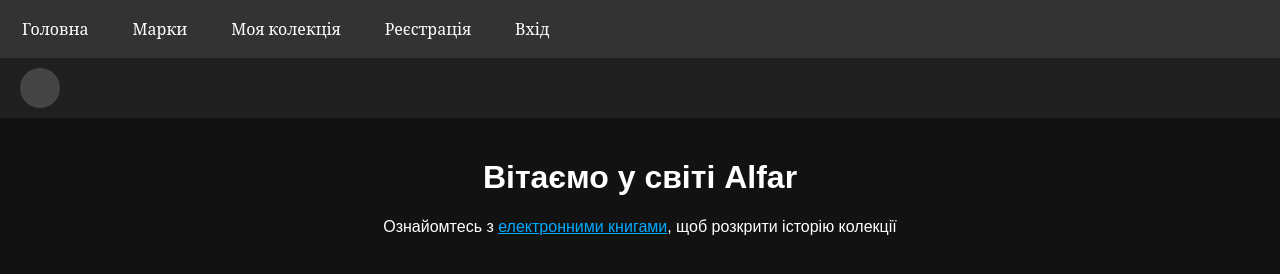
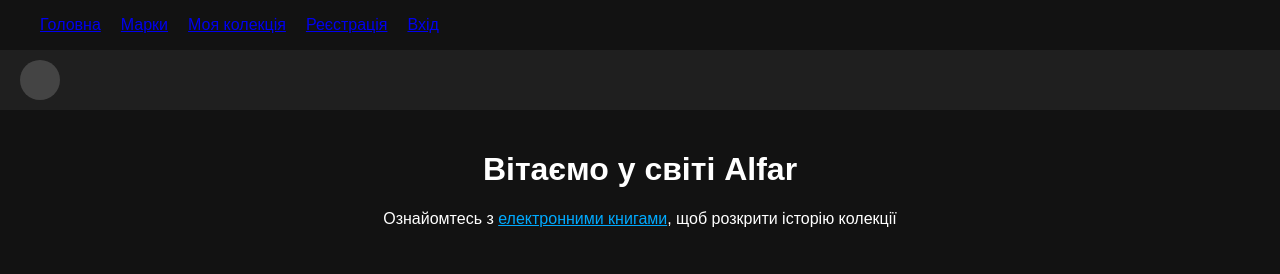
Before and after one commit to MrAura-888/alfar-site, a plain HTML site: page index.html in a window 1280 px wide. Drawn offline with Linux system fonts and the light colour scheme.

Commit message:
Update index.html

```diff
--- a/index.html
+++ b/index.html
@@ -1,29 +1,6 @@
 <!DOCTYPE html>
 <html lang="uk">
 <head>
-  <style>
-  nav ul {
-    list-style: none;
-    display: flex;
-    gap: 20px;
-    padding: 10px;
-    background-color: #333;
-    margin: 0;
-  }
-
-  nav ul li a {
-    color: white;
-    text-decoration: none;
-    font-family: 'Serif', serif;
-    padding: 8px 12px;
-    display: block;
-  }
-
-  nav ul li a:hover {
-    background-color: #555;
-    border-radius: 4px;
-  }
-</style>
   <meta charset="UTF-8" />
   <meta name="viewport" content="width=device-width, initial-scale=1.0" />
   <title>Alfar</title>
```
